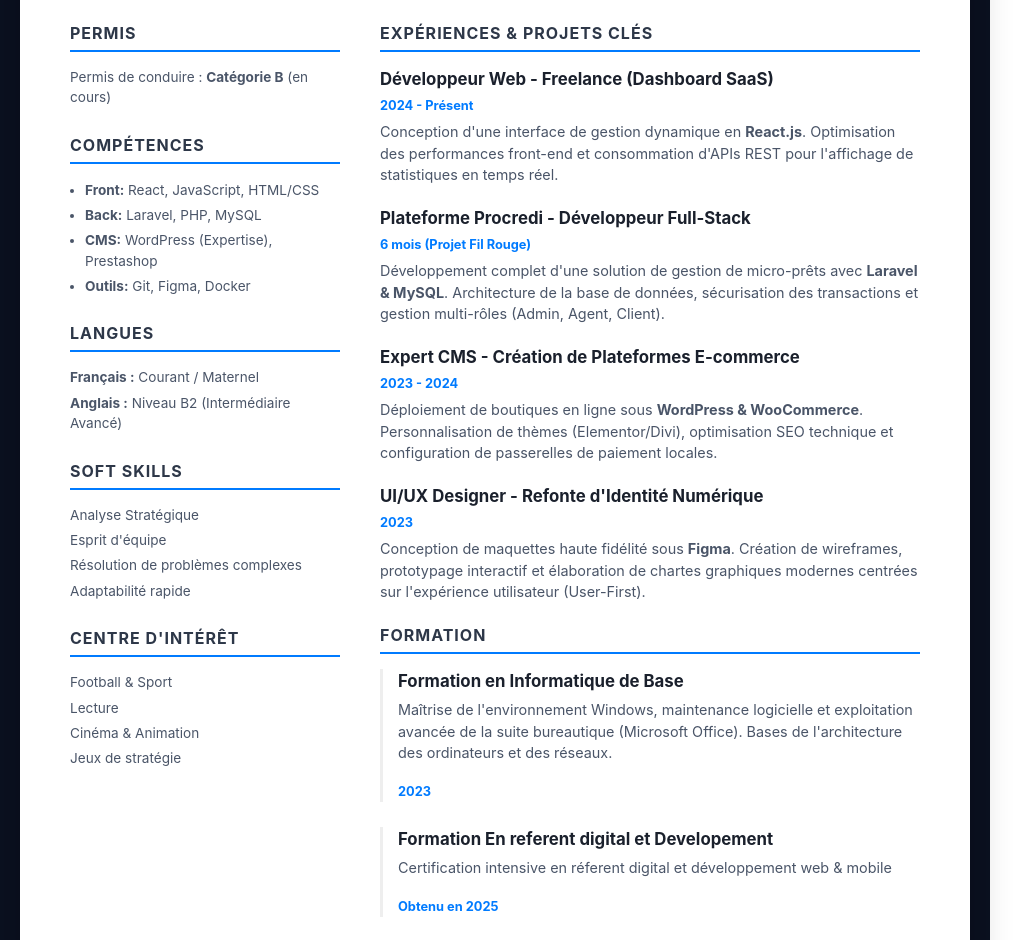
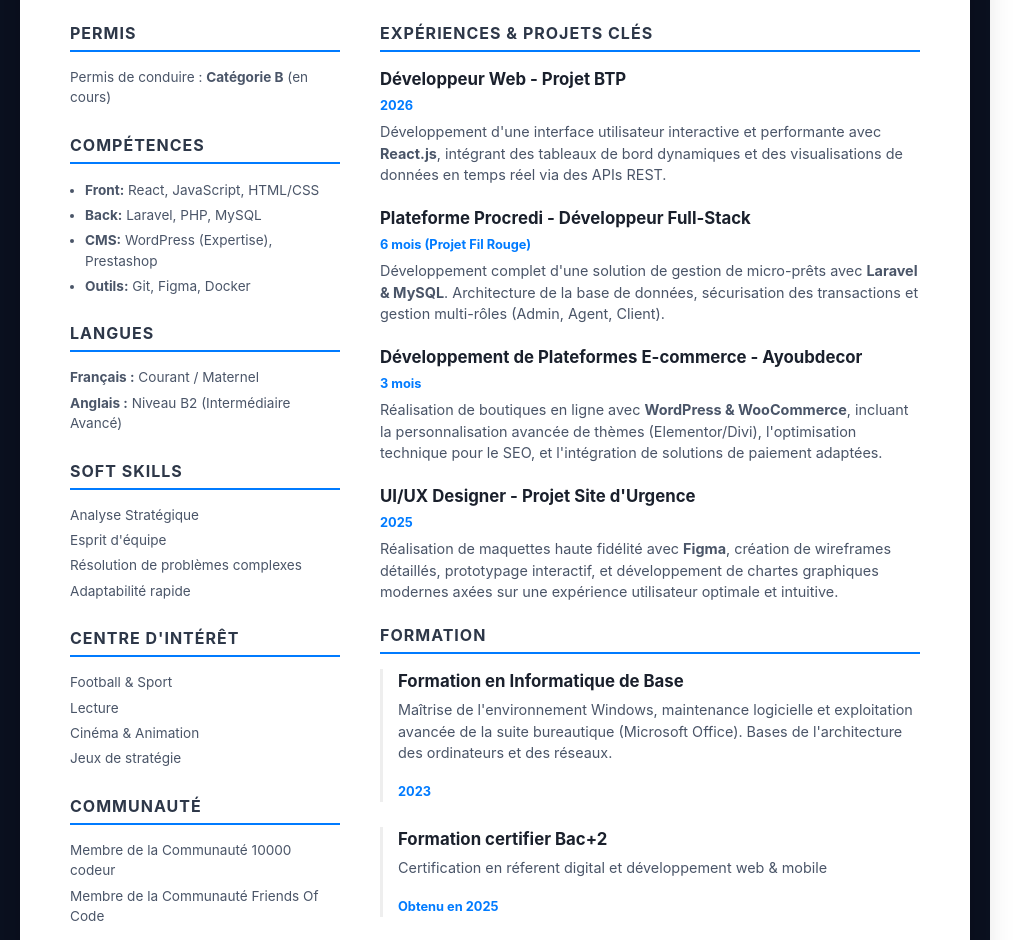
Before and after one commit to Raythebest8/portfolio, a React (Vite) app: page /cv in a window 1280 px wide. Shown: the part 400-1340 px from the top of the page, without its empty margins (0-1033 px from the left). Built offline with nearby package versions, Linux system fonts and the light colour scheme.

Commit message:
mise a jour du cv

```diff
--- a/src/components/CV.jsx
+++ b/src/components/CV.jsx
@@ -72,6 +72,17 @@ const CV = () => {
               <p> Cinéma & Animation</p>
               <p> Jeux de stratégie</p>
             </section>
+
+            <section className="sidebar-section">
+              <h3 className="section-title">Communauté</h3>
+              <p>Membre de la Communauté 10000 codeur</p>
+              <p>Membre de la Communauté Friends Of Code</p>
+            </section>
+
+            <section className="sidebar-section">
+              <h3 className="section-title">Références</h3>
+              <p>Disponibles sur demande.</p>
+            </section>
           </aside>
 
           {/* COLONNE DROITE */}
@@ -82,11 +93,11 @@ const CV = () => {
 
                 {/* 1. PROJET DÉVELOPPEMENT (SaaS / React) */}
                 <div className="exp-item">
-                  <h4>Développeur Web - Freelance (Dashboard SaaS)</h4>
-                  <span className="date">2024 - Présent</span>
+                  <h4>Développeur Web - Projet BTP</h4>
+                  <span className="date">2026</span>
                   <p>
-                    Conception d'une interface de gestion dynamique en <strong>React.js</strong>.
-                    Optimisation des performances front-end et consommation d'APIs REST pour l'affichage de statistiques en temps réel.
+                    Développement d'une interface utilisateur interactive et performante avec <strong>React.js</strong>,
+                    intégrant des tableaux de bord dynamiques et des visualisations de données en temps réel via des APIs REST.
                   </p>
                 </div>
 
@@ -102,21 +113,23 @@ const CV = () => {
 
                 {/* 3. PROJET CMS (WordPress / E-commerce) */}
                 <div className="exp-item">
-                  <h4>Expert CMS - Création de Plateformes E-commerce</h4>
-                  <span className="date">2023 - 2024</span>
+                  <h4>Développement de Plateformes E-commerce - Ayoubdecor</h4>
+                  <span className="date">3 mois</span>
                   <p>
-                    Déploiement de boutiques en ligne sous <strong>WordPress & WooCommerce</strong>.
-                    Personnalisation de thèmes (Elementor/Divi), optimisation SEO technique et configuration de passerelles de paiement locales.
+                    Réalisation de boutiques en ligne avec <strong>WordPress & WooCommerce</strong>,
+                    incluant la personnalisation avancée de thèmes (Elementor/Divi),
+                    l'optimisation technique pour le SEO, et l'intégration de solutions de paiement adaptées.
                   </p>
                 </div>
 
                 {/* 4. PROJET DESIGN (UX/UI) */}
                 <div className="exp-item">
-                  <h4>UI/UX Designer - Refonte d'Identité Numérique</h4>
-                  <span className="date">2023</span>
+                  <h4>UI/UX Designer - Projet Site d'Urgence</h4>
+                  <span className="date">2025</span>
                   <p>
-                    Conception de maquettes haute fidélité sous <strong>Figma</strong>.
-                    Création de wireframes, prototypage interactif et élaboration de chartes graphiques modernes centrées sur l'expérience utilisateur (User-First).
+                    Réalisation de maquettes haute fidélité avec <strong>Figma</strong>,
+                    création de wireframes détaillés, prototypage interactif, et développement de chartes graphiques modernes
+                    axées sur une expérience utilisateur optimale et intuitive.
                   </p>
                 </div>
 
@@ -136,8 +149,8 @@ const CV = () => {
                   <span className="date-edu">2023</span>
                 </div>
                 <div className="edu-item">
-                  <h4>Formation En referent digital et  Developement </h4>
-                  <p>Certification intensive en réferent digital et  développement web & mobile </p>
+                  <h4>Formation certifier Bac+2</h4>
+                  <p>Certification en réferent digital et développement web & mobile </p>
                   <span className="date-edu">Obtenu en 2025</span>
                 </div>
                 <div className="edu-item">
```
